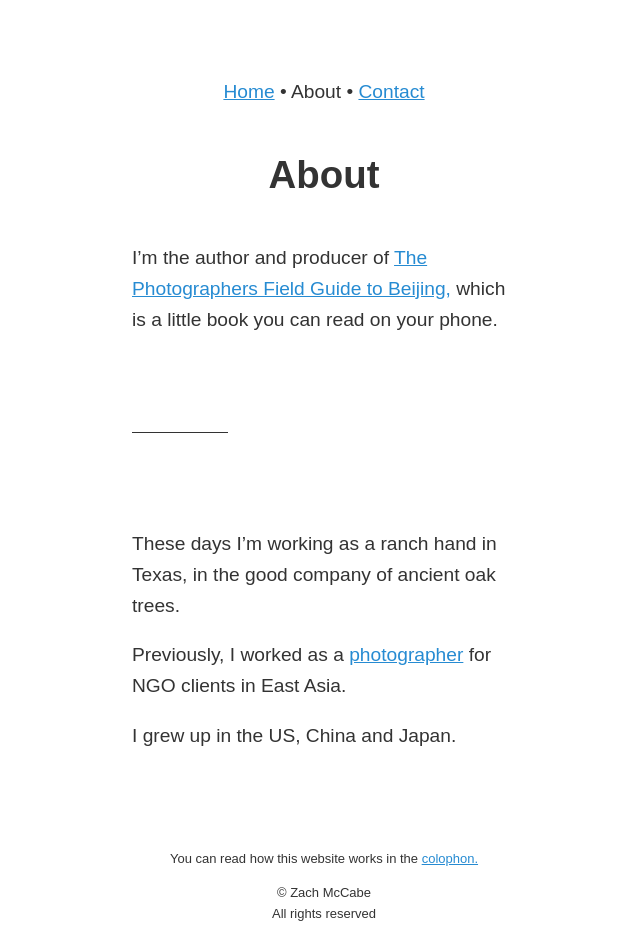
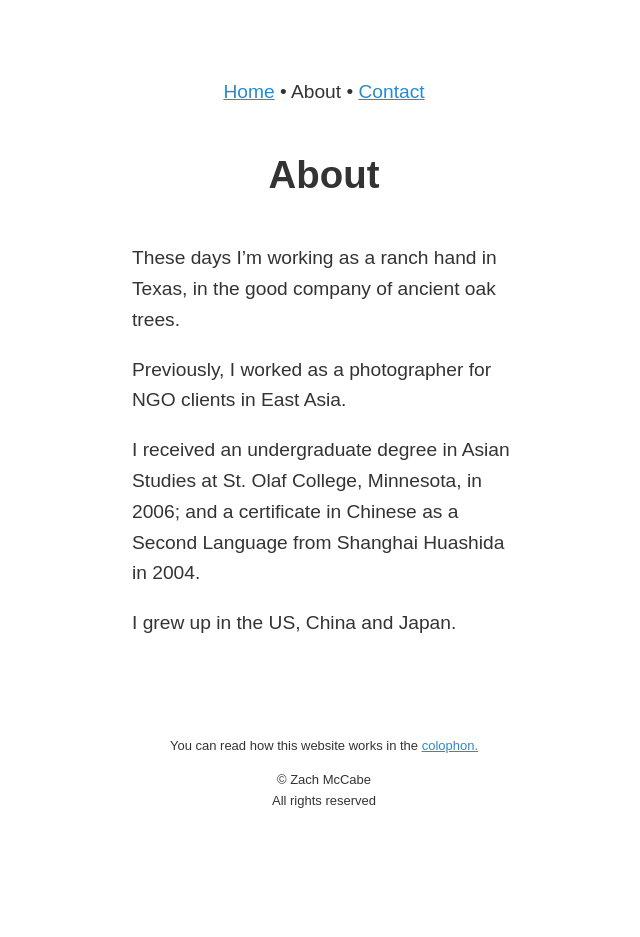
Before and after one commit to zachmccabe/zachmccabe.github.io, a Jekyll site: the page built from about.md, in a window 1280 px wide. Shown: the whole page, without its empty margins (316-956 px from the left). Built offline with Jekyll 4.4.1, drawn with Linux system fonts in a browser that asks for light colours; after the commit the page ends 900 px from its top, so only the background shows below that.

Commit message:
Update about.md
Content updates

```diff
--- a/about.md
+++ b/about.md
@@ -1,22 +1,16 @@
 ---
 layout: kaoliang_nite_3
 title: About
-date: 2021-03-21
-description: Hi, it's Zach.
+date: 2022-01-09
+description: About Zach
 
 ---
 
 
-I'm the author and producer of [The Photographers Field Guide to Beijing,] which is a little book you can read on your phone.
-
----
-
 These days I'm working as a ranch hand in Texas, in the good company of ancient oak trees.
 
-Previously, I worked as a [photographer] for NGO clients in East Asia.
+Previously, I worked as a photographer for NGO clients in East Asia.
+
+I received an undergraduate degree in Asian Studies at St. Olaf College, Minnesota, in 2006; and a certificate in Chinese as a Second Language from Shanghai Huashida in 2004.
 
 I grew up in the US, China and Japan.
-
-[The Photographers Field Guide to Beijing,]: https://www.zachmccabe.com/beijing
-
-[photographer]: https://www.zachmccabe.com/postcard
```
